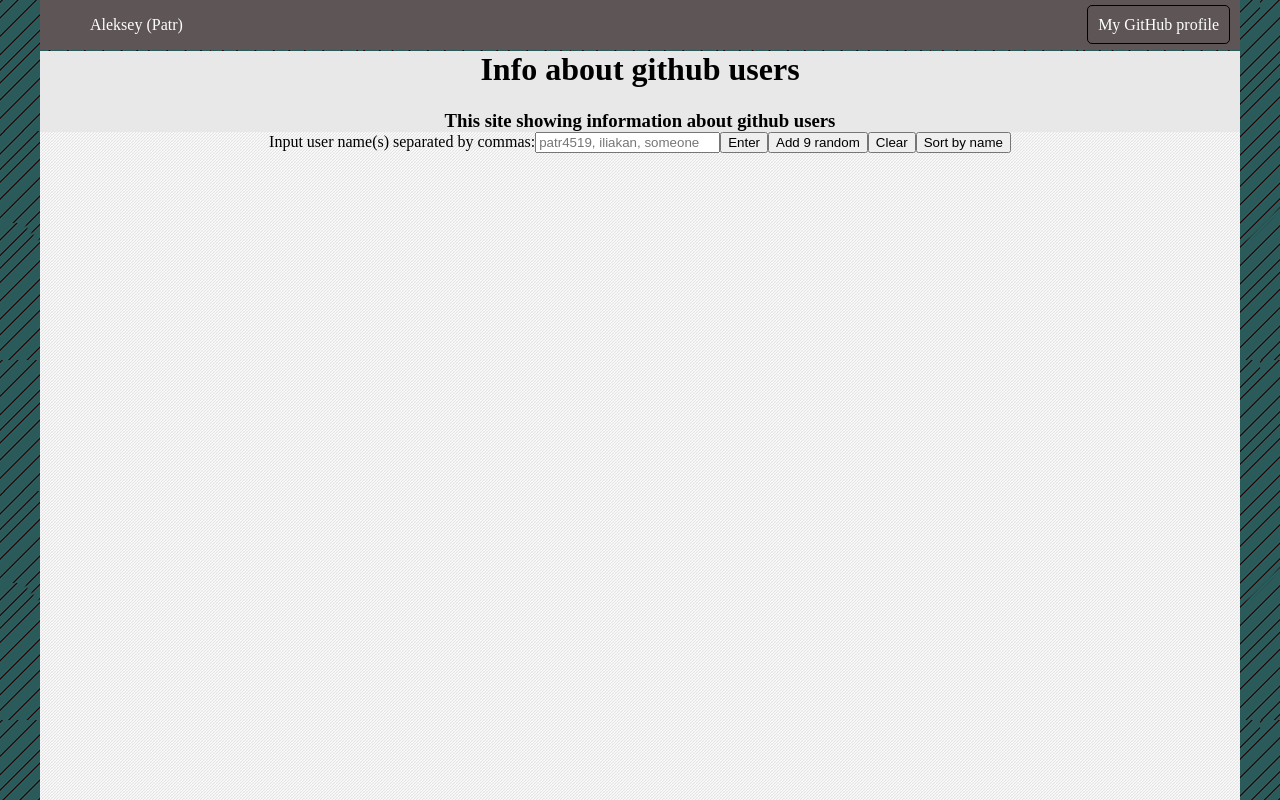
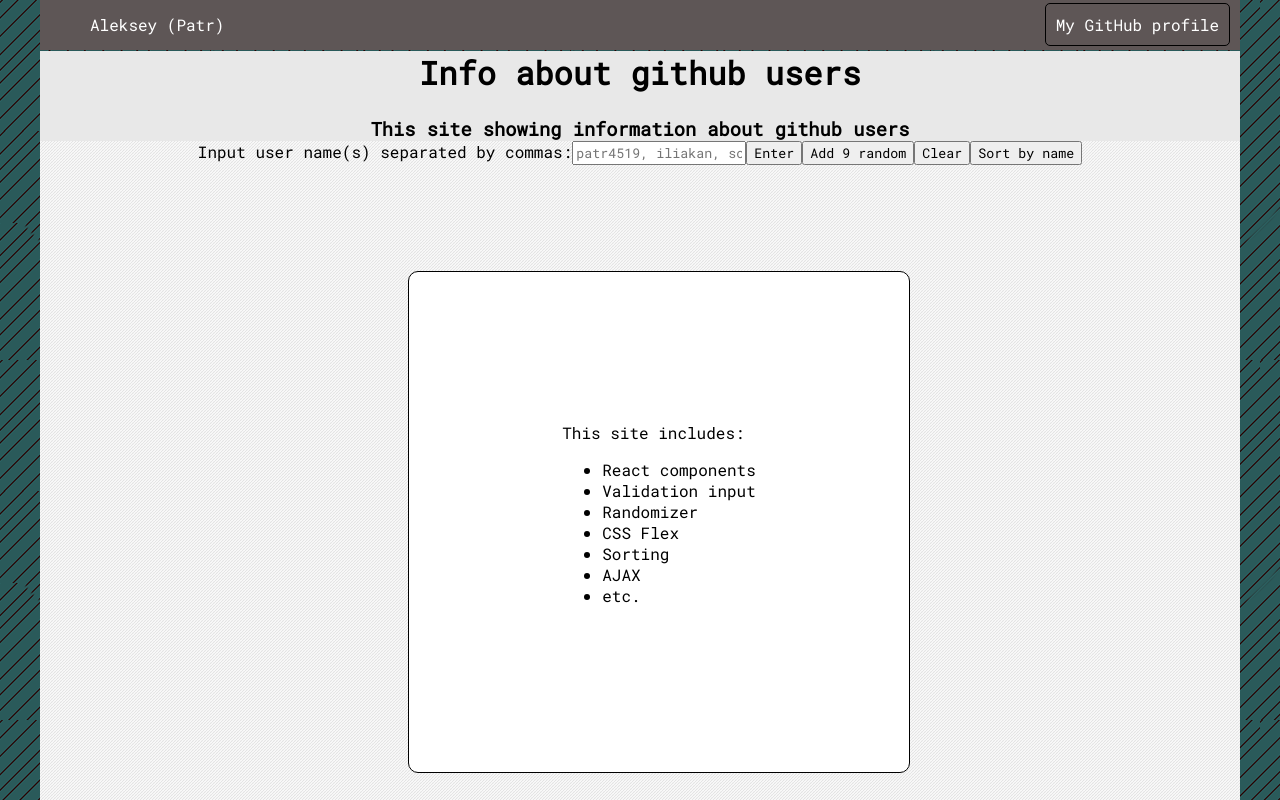
Before and after one commit to patr4519/githubUserInfo, a React (Create React App) app: page / in a window 1280 px wide. Shown: the top 800 px of the page. Built offline with nearby package versions, Linux system fonts and the light colour scheme.

Commit message:
24.12.22

```diff
--- a/public/index.html
+++ b/public/index.html
@@ -3,6 +3,7 @@
 
 <head>
   <meta charset="utf-8" />
+  <link rel="preconnect" href="https://fonts.googleapis.com"><link rel="preconnect" href="https://fonts.gstatic.com" crossorigin><link href="https://fonts.googleapis.com/css2?family=Roboto+Mono&display=swap" rel="stylesheet">
   <link rel="icon" href="%PUBLIC_URL%/favicon.ico" />
   <meta name="viewport" content="width=device-width, initial-scale=1" />
   <meta name="theme-color" content="#000000" />
--- a/src/App.js
+++ b/src/App.js
@@ -4,6 +4,8 @@ import { Nav } from './Elements/Nav';
 import { Header } from './Elements/Header';
 import { InputForm } from './Elements/InputForm';
 import { Users } from './Elements/Users';
+import { validationInput } from './Functions/validationInput';
+import { DefaultGreeting } from './Elements/DefaultGreeting';
 
 function App() {
   return (
@@ -18,16 +20,22 @@ function App() {
 function Main() {
   const [users, setUsers] = React.useState([]);
   const [searchValue, setSearchValue] = React.useState('');
+  const [greeting, setGreeting] = React.useState(true);
 
   const onChangeSearchValue = (event) => {
     setSearchValue(event.target.value);
   }
 
   const addUsers = () => {
+    if(validationInput(searchValue) === false) {
+      alert('Not valid input. Should be: alex, john, jeck');
+      return;
+    }
     if( searchValue.split(', ').length > 9 ) {
       alert('Too much users');
       return;
     }
+    setGreeting(false);
     for (let user of searchValue.split(', ')) {
       fetch(`https://api.github.com/users/${user}`)
         .then(us => us.json())
@@ -45,6 +53,7 @@ function Main() {
   const clearInput = () => {
     setSearchValue('');
     setUsers([]);
+    setGreeting(true);
   }
 
   const deleteUser = (id) => {
@@ -69,6 +78,7 @@ function Main() {
       <Users
       users={users}
       deleteUser={deleteUser} />
+      {greeting && <DefaultGreeting />}
     </div>
   );
 }
--- /dev/null
+++ b/src/Elements/DefaultGreeting.jsx
@@ -0,0 +1,20 @@
+import React from "react";
+
+export const DefaultGreeting = () => {
+    return (
+        <div className="defaultGreeting">
+            <div className="opportunities">
+                <div>This site includes:</div>
+                <ul>
+                    <li>React components</li>
+                    <li>Validation input</li>
+                    <li>Randomizer</li>
+                    <li>CSS Flex</li>
+                    <li>Sorting</li>
+                    <li>AJAX</li>
+                    <li>etc.</li>
+                </ul>
+            </div>
+        </div>
+    );
+}
--- a/src/Elements/UnnownUser.jsx
+++ b/src/Elements/UnnownUser.jsx
@@ -1,13 +1,23 @@
 import React from "react";
-import avatar from 'Elements/0default.png';
 
 export const UnnownUser = () => {
+    // return (
+    //     <li>
+    //         <div className='item'>
+    //             <div className='userIMG'>
+    //                 <img src="https://i1.sndcdn.com/avatars-000437232558-yuo0mv-t500x500.jpg" alt="user" className="photo"></img>
+    //             </div>
+    //             <div className="userName">Not found</div>
+    //             <div className='userDescription'>...</div>
+    //             <button className="closeUser" type="button">x</button>
+    //         </div>
+    //     </li>
+    // );
     return (
         <li>
             <div className='item'>
                 <div className='userIMG'>
-                    {/* <img src="https://i1.sndcdn.com/avatars-000437232558-yuo0mv-t500x500.jpg" alt="user" className="photo"></img> */}
-                    <img src="..0default.png" alt="user" className="photo" />
+                    <img src="https://i1.sndcdn.com/avatars-000437232558-yuo0mv-t500x500.jpg" alt="user" className="photo"></img>
                 </div>
                 <div className="userName">Not found</div>
                 <div className='userDescription'>...</div>
--- a/src/Elements/Users.jsx
+++ b/src/Elements/Users.jsx
@@ -4,7 +4,7 @@ import { User } from "./User";
 export const Users = ({ users, deleteUser }) => {
     return (
         <div className="listOfUsers">
-            <ul>
+            <ul className="items">
                 {users.map((item) => (
                     <User
                         deleteUser={deleteUser}
--- /dev/null
+++ b/src/Functions/validationInput.js
@@ -0,0 +1,14 @@
+export function validationInput(string) {
+    function validation(str) {
+        let pattern = /[A-Za-z0-9]+/g;
+        return str.match(pattern)[0] === str;
+    }
+
+    let validArr = [];
+    string = string.split(', ');
+    string.map(item => {
+        validArr.push(validation(item))
+    });
+    if (validArr.includes(false)) return false;
+    else return true;
+}
--- a/src/index.css
+++ b/src/index.css
@@ -1,6 +1,8 @@
 body {
+    font-family: 'Roboto Mono', monospace;
     margin: 0px 0px;
     background-image: url(img/background.png);
+    position: relative;
 }
 nav {
     display: flex;
@@ -17,6 +19,12 @@ header {
     margin-bottom: -20px;
     background-color: rgb(232, 232, 232);
     text-align: center;
+}
+button {
+    font-family: 'Roboto Mono', monospace;
+}
+input {
+    font-family: 'Roboto Mono', monospace;
 }
 .name {
     padding-left: 50px;
@@ -36,6 +44,7 @@ header {
     background-color: #2a5a5a57;
 }
 .main {
+    position: relative;
     background-image: url(img/bg-body.jpg);
     margin: auto;
     background-color: rgba(164, 137, 129, 0.57);
@@ -67,6 +76,7 @@ header {
     height: 250px;
 }
 .userDescription {
+    font-size: 80%;
     line-height: 35px;
     text-align: center;
     width: 220px;
@@ -74,7 +84,20 @@ header {
     background-color: rgb(216, 198, 198);
     border-radius: 0px 0px 7px 7px;
 }
-ul {
+.defaultGreeting {
+    background-color: rgb(255, 255, 255);
+    display: flex;
+    justify-content: center;
+    align-items: center;
+    border-radius: 10px;
+    width: 500px;
+    height: 500px;
+    border: 1px solid black;
+    position: absolute;
+    top: 130px;
+    right: 330px;
+}
+ul.items {
     list-style-type: none;
     display: flex;
     flex-wrap: wrap;
```
